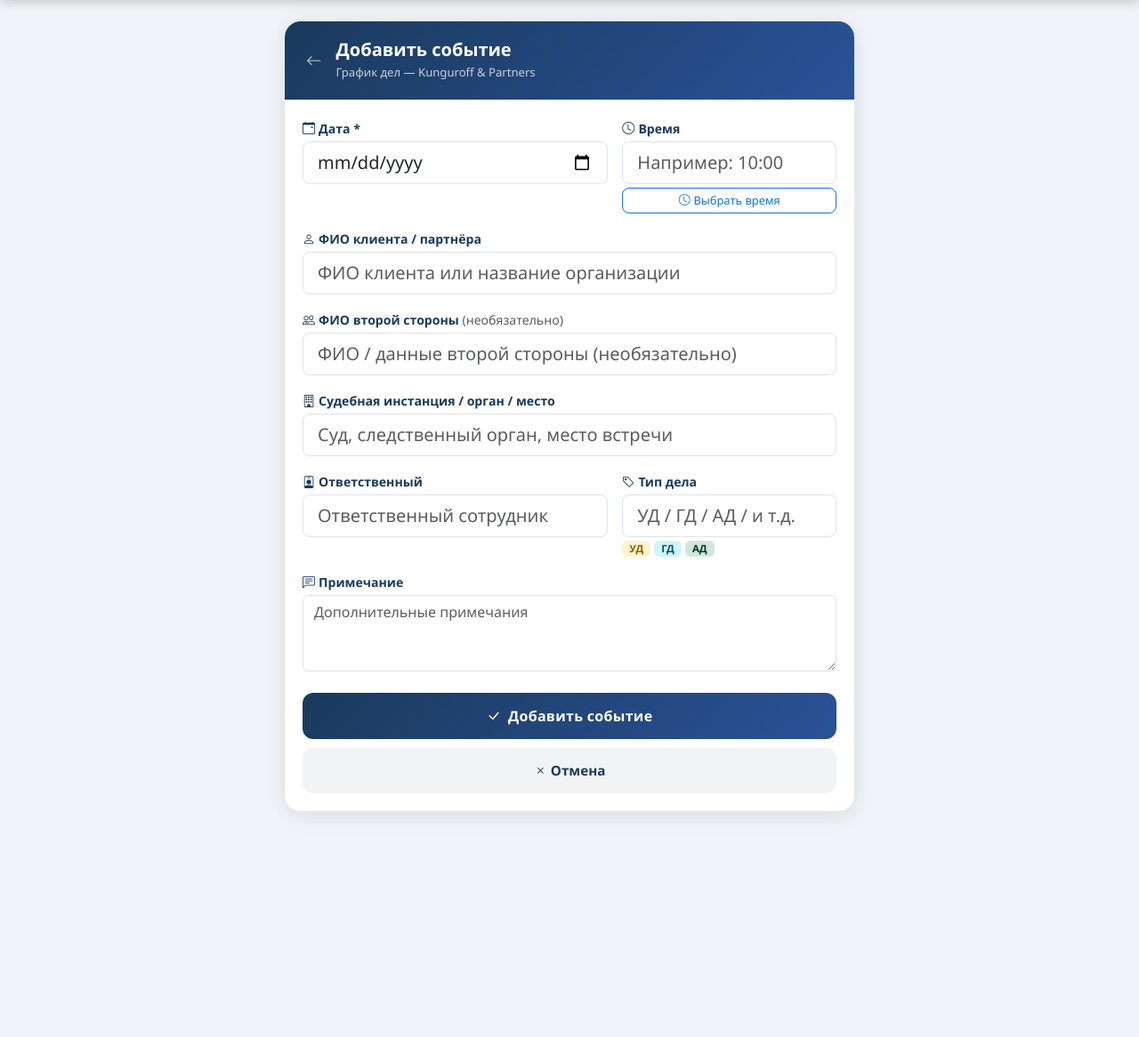
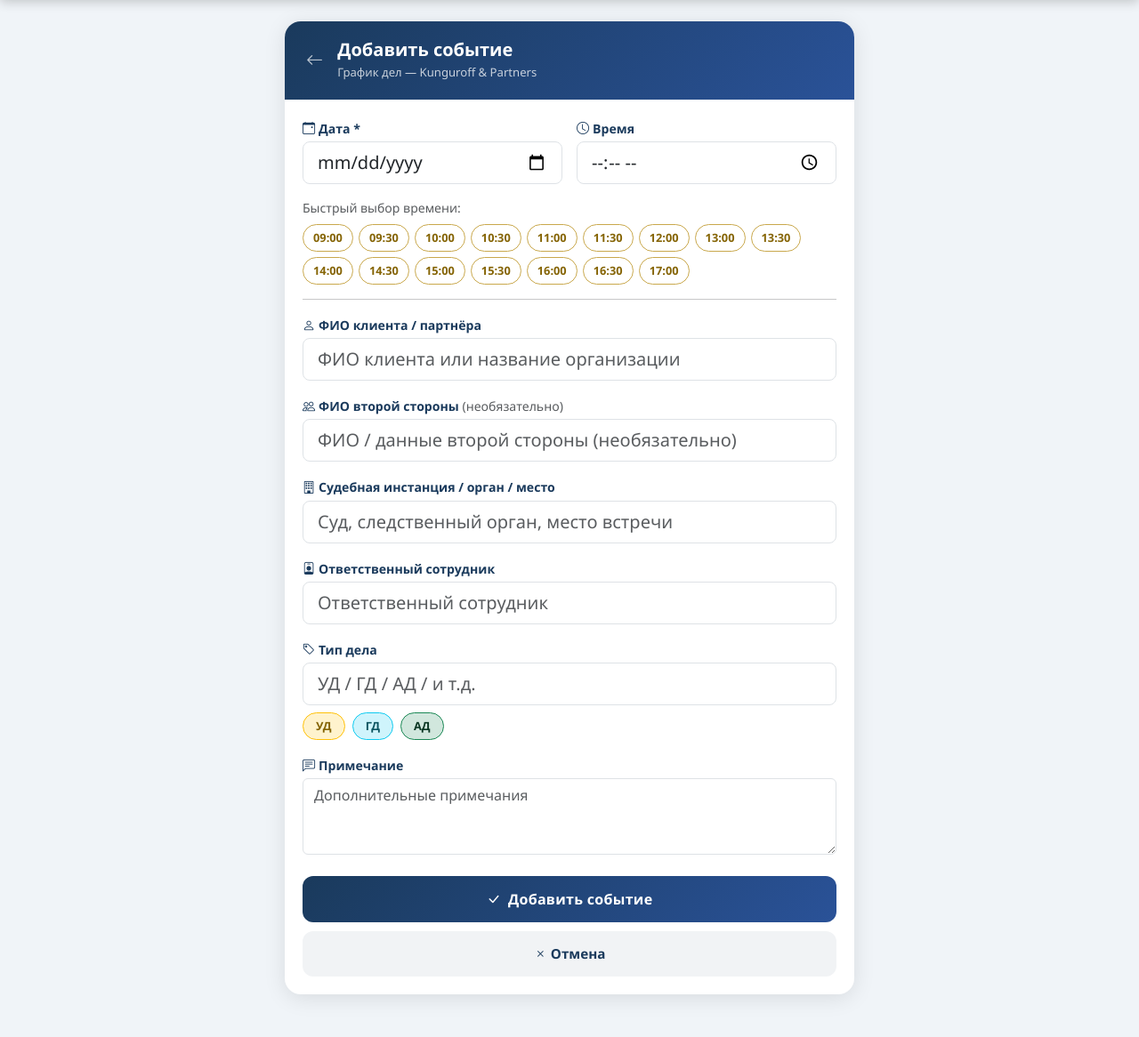
Before and after one commit to Amantur1develooper/asylbk, a Django app: page /grafik/add/ in a window 1280 px wide. Shown: the part 51-1217 px from the top of the page at 89% size. Before the commit the page ends 967 px from the top, so only its background shows below. Run offline with Django 5.2, Linux system fonts and the light colour scheme; some libraries are stand-ins or nearby versions.

Commit message:
2398238998232ывфцуцу

```diff
--- a/kunguroff/schedule/forms.py
+++ b/kunguroff/schedule/forms.py
@@ -14,10 +14,9 @@ class ScheduleEntryForm(forms.ModelForm):
                   'responsible_staff', 'case_description', 'notes']
         widgets = {
             'time': forms.TextInput(attrs={
+                'type': 'time',
                 'class': 'form-control form-control-lg',
-                'id': 'id_time',
-                'placeholder': 'Например: 10:00',
-                'readonly': 'readonly',
+                'placeholder': '10:00',
             }),
             'client_name': forms.TextInput(attrs={
                 'class': 'form-control form-control-lg',
--- a/kunguroff/templates/schedule/form.html
+++ b/kunguroff/templates/schedule/form.html
@@ -3,6 +3,41 @@
 {% block title %}{{ action }} — График дел{% endblock %}
 
 {% block fab %}{% endblock %}
+
+{% block extra_css %}
+<style>
+.quick-time {
+  border: 1.5px solid #c9a84c;
+  background: #fff;
+  color: #856404;
+  font-size: 0.8rem;
+  font-weight: 700;
+  padding: 5px 11px;
+  border-radius: 20px;
+  cursor: pointer;
+  transition: all 0.15s;
+  white-space: nowrap;
+}
+.quick-time:hover, .quick-time:active {
+  background: #c9a84c;
+  color: #fff;
+}
+.desc-btn {
+  border: 1.5px solid #dee2e6;
+  background: #f8f9fa;
+  font-size: 0.8rem;
+  font-weight: 700;
+  padding: 5px 14px;
+  border-radius: 20px;
+  cursor: pointer;
+  transition: all 0.15s;
+}
+.desc-btn:hover { opacity: 0.8; }
+.desc-ud { background: #fff3cd; color: #856404; border-color: #ffc107; }
+.desc-gd { background: #cff4fc; color: #0c5460; border-color: #0dcaf0; }
+.desc-ad { background: #d1e7dd; color: #0a3622; border-color: #198754; }
+</style>
+{% endblock %}
 
 {% block body %}
 <div style="padding-bottom: 24px;">
@@ -10,7 +45,7 @@
 
     <div class="form-card-header">
       <div class="d-flex align-items-center gap-3">
-        <a href="/grafik/" style="color:rgba(255,255,255,0.7);text-decoration:none;font-size:1.1rem;">
+        <a href="javascript:history.back()" style="color:rgba(255,255,255,0.7);text-decoration:none;font-size:1.2rem;">
           <i class="bi bi-arrow-left"></i>
         </a>
         <div>
@@ -24,9 +59,9 @@
       <form method="post" novalidate>
         {% csrf_token %}
 
-        <!-- Дата + Время (в ряд на мобиле) -->
+        <!-- Дата + Время -->
         <div class="row g-3 mb-3">
-          <div class="col-7">
+          <div class="col-6">
             <label class="form-label">
               <i class="bi bi-calendar-event me-1"></i>Дата *
             </label>
@@ -35,21 +70,38 @@
               <div class="text-danger small mt-1">{{ form.date.errors.0 }}</div>
             {% endif %}
           </div>
-          <div class="col-5">
+          <div class="col-6">
             <label class="form-label">
               <i class="bi bi-clock me-1"></i>Время
             </label>
             {{ form.time }}
-            {% if form.time.errors %}
-              <div class="text-danger small mt-1">{{ form.time.errors.0 }}</div>
-            {% endif %}
-            <!-- Кнопка открыть пикер -->
-            <button type="button" class="btn btn-outline-primary btn-sm w-100 mt-1 rounded-3"
-                    onclick="openTimePicker()" style="font-size:0.8rem;">
-              <i class="bi bi-clock me-1"></i>Выбрать время
-            </button>
           </div>
         </div>
+
+        <!-- Быстрый выбор времени -->
+        <div class="mb-3">
+          <div class="text-muted small mb-2">Быстрый выбор времени:</div>
+          <div style="display:flex;flex-wrap:wrap;gap:6px;">
+            <button type="button" class="quick-time" onclick="setTime('09:00')">09:00</button>
+            <button type="button" class="quick-time" onclick="setTime('09:30')">09:30</button>
+            <button type="button" class="quick-time" onclick="setTime('10:00')">10:00</button>
+            <button type="button" class="quick-time" onclick="setTime('10:30')">10:30</button>
+            <button type="button" class="quick-time" onclick="setTime('11:00')">11:00</button>
+            <button type="button" class="quick-time" onclick="setTime('11:30')">11:30</button>
+            <button type="button" class="quick-time" onclick="setTime('12:00')">12:00</button>
+            <button type="button" class="quick-time" onclick="setTime('13:00')">13:00</button>
+            <button type="button" class="quick-time" onclick="setTime('13:30')">13:30</button>
+            <button type="button" class="quick-time" onclick="setTime('14:00')">14:00</button>
+            <button type="button" class="quick-time" onclick="setTime('14:30')">14:30</button>
+            <button type="button" class="quick-time" onclick="setTime('15:00')">15:00</button>
+            <button type="button" class="quick-time" onclick="setTime('15:30')">15:30</button>
+            <button type="button" class="quick-time" onclick="setTime('16:00')">16:00</button>
+            <button type="button" class="quick-time" onclick="setTime('16:30')">16:30</button>
+            <button type="button" class="quick-time" onclick="setTime('17:00')">17:00</button>
+          </div>
+        </div>
+
+        <hr class="my-3">
 
         <!-- Клиент -->
         <div class="mb-3">
@@ -77,32 +129,26 @@
             <i class="bi bi-building me-1"></i>Судебная инстанция / орган / место
           </label>
           {{ form.court }}
-          {% if form.court.errors %}
-            <div class="text-danger small mt-1">{{ form.court.errors.0 }}</div>
-          {% endif %}
         </div>
 
-        <!-- Ответственный + Описание -->
-        <div class="row g-3 mb-3">
-          <div class="col-7">
+        <!-- Ответственный -->
+        <div class="mb-3">
           <label class="form-label">
-              <i class="bi bi-person-badge me-1"></i>Ответственный
+            <i class="bi bi-person-badge me-1"></i>Ответственный сотрудник
           </label>
           {{ form.responsible_staff }}
         </div>
-          <div class="col-5">
+
+        <!-- Тип дела -->
+        <div class="mb-3">
           <label class="form-label">
             <i class="bi bi-tag me-1"></i>Тип дела
           </label>
           {{ form.case_description }}
-            <div class="mt-1 d-flex flex-wrap gap-1">
-              <button type="button" class="badge badge-ud border-0" style="cursor:pointer;font-size:0.72rem;padding:3px 8px;"
-                      onclick="setDesc('УД')">УД</button>
-              <button type="button" class="badge badge-gd border-0" style="cursor:pointer;font-size:0.72rem;padding:3px 8px;"
-                      onclick="setDesc('ГД')">ГД</button>
-              <button type="button" class="badge badge-ad border-0" style="cursor:pointer;font-size:0.72rem;padding:3px 8px;"
-                      onclick="setDesc('АД')">АД</button>
-            </div>
+          <div class="mt-2 d-flex gap-2">
+            <button type="button" class="desc-btn desc-ud" onclick="setDesc('УД')">УД</button>
+            <button type="button" class="desc-btn desc-gd" onclick="setDesc('ГД')">ГД</button>
+            <button type="button" class="desc-btn desc-ad" onclick="setDesc('АД')">АД</button>
           </div>
         </div>
 
@@ -126,201 +172,16 @@
 </div>
 {% endblock %}
 
-<!-- ── TIME PICKER MODAL ── -->
-<div class="modal fade" id="timePickerModal" tabindex="-1" aria-hidden="true">
-  <div class="modal-dialog modal-dialog-centered" style="max-width:340px;margin:auto;">
-    <div class="modal-content border-0 shadow-lg" style="border-radius:20px;overflow:hidden;">
-
-      <!-- Header -->
-      <div class="modal-header border-0 pb-0"
-           style="background:linear-gradient(135deg,#1a3a5c,#2a5298);color:#fff;padding:20px 20px 16px;">
-        <div>
-          <div style="font-size:0.75rem;opacity:0.7;text-transform:uppercase;letter-spacing:1px;">Выберите время</div>
-          <div id="tpPreview" style="font-size:2.5rem;font-weight:800;letter-spacing:2px;line-height:1.1;">
-            --:--
-          </div>
-        </div>
-        <button type="button" class="btn-close btn-close-white ms-auto" data-bs-dismiss="modal"></button>
-      </div>
-
-      <div class="modal-body p-0">
-
-        <!-- Часы -->
-        <div style="padding:16px 16px 8px;">
-          <div style="font-size:0.72rem;font-weight:700;color:#6c757d;text-transform:uppercase;letter-spacing:0.5px;margin-bottom:8px;">
-            Часы
-          </div>
-          <div id="tpHours" style="display:flex;flex-wrap:wrap;gap:6px;">
-            <!-- генерируется JS -->
-          </div>
-        </div>
-
-        <hr style="margin:0 16px;">
-
-        <!-- Минуты -->
-        <div style="padding:10px 16px 8px;">
-          <div style="font-size:0.72rem;font-weight:700;color:#6c757d;text-transform:uppercase;letter-spacing:0.5px;margin-bottom:8px;">
-            Минуты
-          </div>
-          <div id="tpMinutes" style="display:flex;flex-wrap:wrap;gap:6px;">
-            <!-- генерируется JS -->
-          </div>
-        </div>
-
-        <!-- Быстрые варианты -->
-        <hr style="margin:0 16px;">
-        <div style="padding:10px 16px 16px;">
-          <div style="font-size:0.72rem;font-weight:700;color:#6c757d;text-transform:uppercase;letter-spacing:0.5px;margin-bottom:8px;">
-            Частые варианты
-          </div>
-          <div id="tpPresets" style="display:flex;flex-wrap:wrap;gap:6px;">
-            <!-- генерируется JS -->
-          </div>
-        </div>
-      </div>
-
-      <!-- Footer -->
-      <div class="modal-footer border-0 pt-0 gap-2" style="padding:0 16px 16px;">
-        <button type="button" class="btn btn-light rounded-3 flex-grow-1"
-                data-bs-dismiss="modal">Отмена</button>
-        <button type="button" class="btn rounded-3 flex-grow-1 fw-bold"
-                style="background:#1a3a5c;color:#fff;"
-                onclick="confirmTime()">
-          <i class="bi bi-check-lg me-1"></i>Готово
-        </button>
-      </div>
-
-    </div>
-  </div>
-</div>
-
 {% block extra_js %}
 <script>
-/* ── Описание дела ── */
+function setTime(val) {
+  const f = document.getElementById('id_time');
+  if (f) f.value = val;
+}
+
 function setDesc(val) {
   const f = document.getElementById('id_case_description');
   if (f) f.value = val;
 }
-
-/* badge inline styles */
-document.querySelectorAll('.badge-ud').forEach(b => b.style.cssText += 'background:#fff3cd;color:#856404;');
-document.querySelectorAll('.badge-gd').forEach(b => b.style.cssText += 'background:#cff4fc;color:#0c5460;');
-document.querySelectorAll('.badge-ad').forEach(b => b.style.cssText += 'background:#d1e7dd;color:#0a3622;');
-
-/* ── TIME PICKER ── */
-let tpHour = null, tpMinute = null;
-
-function openTimePicker() {
-  // Парсим текущее значение
-  const cur = (document.getElementById('id_time').value || '').trim();
-  const m = cur.match(/^(\d{1,2}):(\d{2})/);
-  tpHour   = m ? parseInt(m[1]) : null;
-  tpMinute = m ? parseInt(m[2]) : null;
-
-  renderHours();
-  renderMinutes();
-  updatePreview();
-
-  renderPresets();
-  new bootstrap.Modal(document.getElementById('timePickerModal')).show();
-}
-
-function renderHours() {
-  const el = document.getElementById('tpHours');
-  el.innerHTML = '';
-  for (let h = 8; h <= 20; h++) {
-    const btn = document.createElement('button');
-    btn.type = 'button';
-    btn.className = 'tp-chip' + (h === tpHour ? ' active' : '');
-    btn.textContent = String(h).padStart(2, '0');
-    btn.onclick = () => { tpHour = h; renderHours(); updatePreview(); };
-    el.appendChild(btn);
-  }
-}
-
-function renderPresets() {
-  const presets = ['09:00','09:30','10:00','10:30','11:00','11:30','12:00',
-                   '13:00','13:30','14:00','14:30','15:00','15:30','16:00','16:30','17:00'];
-  const el = document.getElementById('tpPresets');
-  el.innerHTML = '';
-  presets.forEach(t => {
-    const btn = document.createElement('button');
-    btn.type = 'button';
-    btn.className = 'tp-preset';
-    btn.textContent = t;
-    btn.onclick = () => setTime(t);
-    el.appendChild(btn);
-  });
-}
-
-function renderMinutes() {
-  const el = document.getElementById('tpMinutes');
-  el.innerHTML = '';
-  [0, 5, 10, 15, 20, 25, 30, 35, 40, 45, 50, 55].forEach(min => {
-    const btn = document.createElement('button');
-    btn.type = 'button';
-    btn.className = 'tp-chip' + (min === tpMinute ? ' active' : '');
-    btn.textContent = String(min).padStart(2, '0');
-    btn.onclick = () => { tpMinute = min; renderMinutes(); updatePreview(); };
-    el.appendChild(btn);
-  });
-}
-
-function updatePreview() {
-  const h = tpHour   !== null ? String(tpHour).padStart(2,'0')   : '--';
-  const m = tpMinute !== null ? String(tpMinute).padStart(2,'0') : '--';
-  document.getElementById('tpPreview').textContent = h + ':' + m;
-}
-
-function setTime(val) {
-  const [h, m] = val.split(':');
-  tpHour   = parseInt(h);
-  tpMinute = parseInt(m);
-  renderHours();
-  renderMinutes();
-  updatePreview();
-  confirmTime();
-}
-
-function confirmTime() {
-  if (tpHour === null || tpMinute === null) return;
-  const val = String(tpHour).padStart(2,'0') + ':' + String(tpMinute).padStart(2,'0');
-  document.getElementById('id_time').value = val;
-  bootstrap.Modal.getInstance(document.getElementById('timePickerModal'))?.hide();
-}
 </script>
-
-<style>
-.tp-chip {
-  width: 44px; height: 36px;
-  border-radius: 10px;
-  border: 1.5px solid #dee2e6;
-  background: #f8f9fa;
-  color: #212529;
-  font-size: 0.85rem;
-  font-weight: 600;
-  cursor: pointer;
-  transition: all 0.15s;
-  display: flex; align-items: center; justify-content: center;
-}
-.tp-chip:hover { background: #e8f0fd; border-color: #2a5298; color: #1a3a5c; }
-.tp-chip.active {
-  background: #1a3a5c !important;
-  color: #fff !important;
-  border-color: #1a3a5c !important;
-  transform: scale(1.06);
-}
-.tp-preset {
-  border-radius: 20px;
-  border: 1.5px solid #c9a84c;
-  background: #fff;
-  color: #856404;
-  font-size: 0.78rem;
-  font-weight: 700;
-  padding: 4px 10px;
-  cursor: pointer;
-  transition: all 0.15s;
-}
-.tp-preset:hover { background: #c9a84c; color: #fff; }
-</style>
 {% endblock %}
```
Lines whose indentation alone changed are shown as unchanged.
